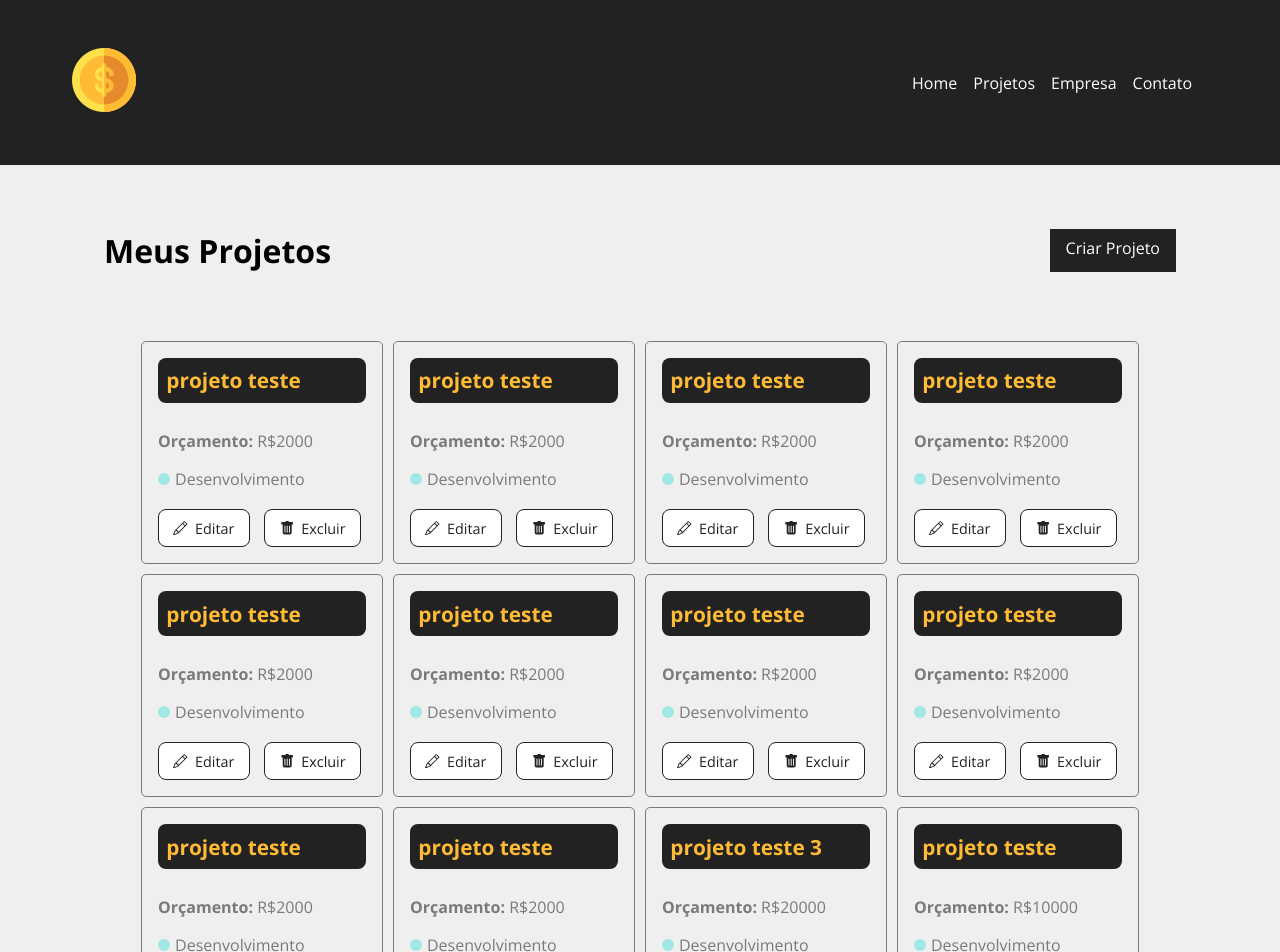
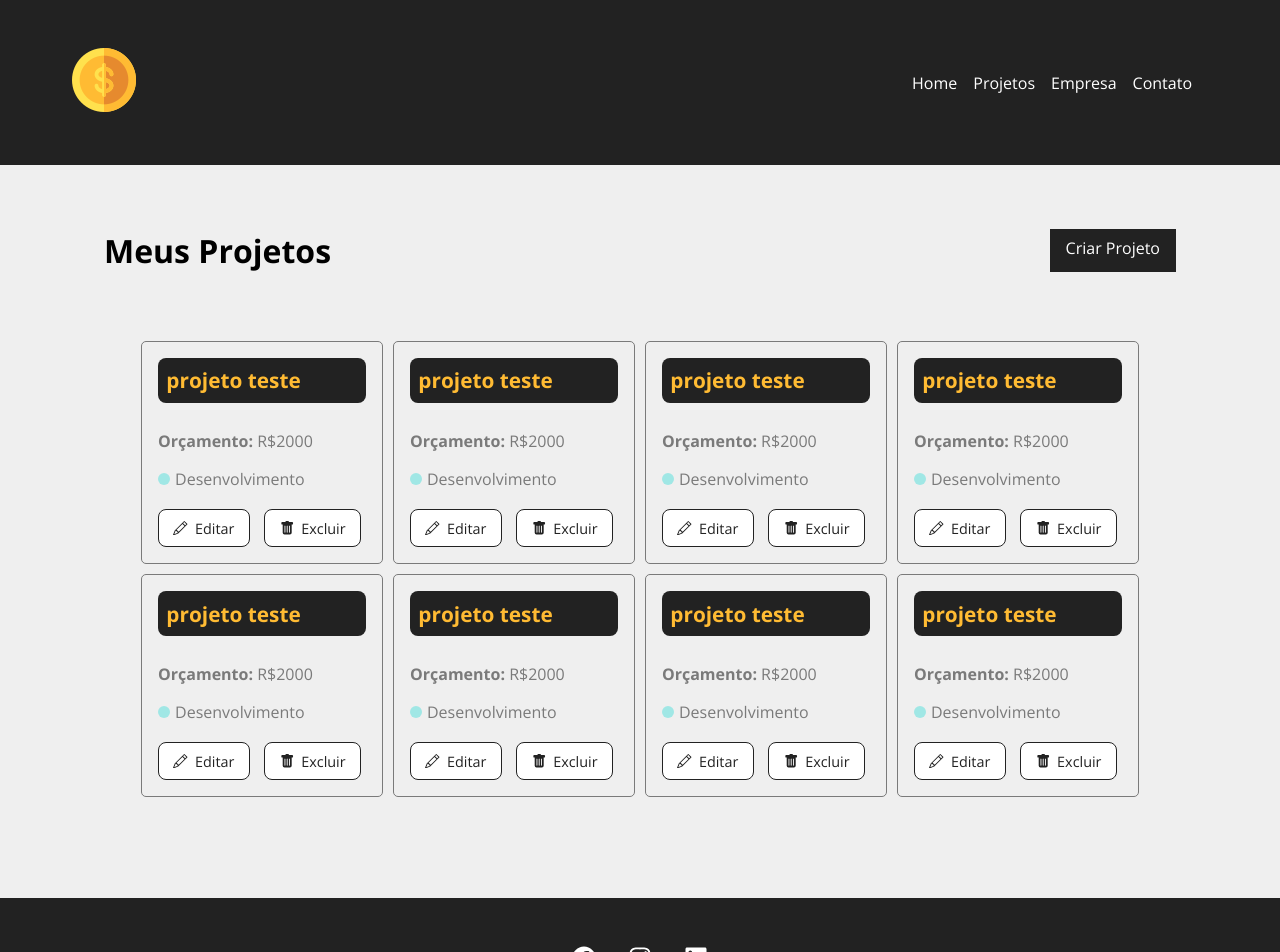
Before and after one commit to viniciuscastiliani/javascript, a React (Create React App) app in the folder curso-react-hora-de-codar/costs/: page /projects in a window 1280 px wide. Shown: the top 952 px of the page. Built offline with nearby package versions, Linux system fonts and the light colour scheme; data requests are answered from the project's data file; a web font is replaced by a local one.

Commit message:
Removendo projetos

```diff
--- a/curso-react-hora-de-codar/costs/db.json
+++ b/curso-react-hora-de-codar/costs/db.json
@@ -1,27 +1,5 @@
 {
   "projects": [
-    {
-      "name": "projeto teste",
-      "budget": "2000",
-      "category": {
-        "id": "2",
-        "name": "Desenvolvimento"
-      },
-      "cost": 0,
-      "services": [],
-      "id": "bJjnpA7faPw"
-    },
-    {
-      "name": "projeto teste",
-      "budget": "2000",
-      "category": {
-        "id": "2",
-        "name": "Desenvolvimento"
-      },
-      "cost": 0,
-      "services": [],
-      "id": "9U3nhMZASQc"
-    },
     {
       "name": "projeto teste",
       "budget": "2000",
@@ -109,39 +87,6 @@
       "cost": 0,
       "services": [],
       "id": "LxkceqWirRo"
-    },
-    {
-      "name": "projeto teste 3",
-      "budget": "20000",
-      "category": {
-        "id": "2",
-        "name": "Desenvolvimento"
-      },
-      "cost": 0,
-      "services": [],
-      "id": "cgklxb5I-co"
-    },
-    {
-      "name": "projeto teste",
-      "budget": "10000",
-      "category": {
-        "id": "2",
-        "name": "Desenvolvimento"
-      },
-      "cost": 0,
-      "services": [],
-      "id": "txsmxkwG8FE"
-    },
-    {
-      "name": "projeto teste",
-      "budget": "10000",
-      "category": {
-        "id": "2",
-        "name": "Desenvolvimento"
-      },
-      "cost": 0,
-      "services": [],
-      "id": "ifOSFNdmaKM"
     }
   ],
   "categories": [
--- a/curso-react-hora-de-codar/costs/src/components/pages/Projects.js
+++ b/curso-react-hora-de-codar/costs/src/components/pages/Projects.js
@@ -13,6 +13,7 @@ import styles from './Projects.module.css'
 function Projects() {
     const [projects, setProjects] = useState([])
     const [removeLoading, setRemoveLoading] = useState(false)
+    const [projectMessage, setProjectMessage] = useState('')
 
     const location = useLocation()
     let message = ''
@@ -40,6 +41,22 @@ function Projects() {
         )
     }, [])
 
+    function removeProject (id) {
+
+        fetch(`http://localhost:5000/projects/${id}`, {
+            method: 'DELETE',
+            headers: {
+                'Content-Type': 'application/json'
+            },
+            }).then(resp => resp.json)
+            .then(data => {
+                setProjects(projects.filter((project) => project.id !== id))
+                setProjectMessage('Projeto removido com sucesso!')
+            } )
+            .catch(err => console.log(err))
+        }
+
+
     return (
         <div className={styles.projectContainer}>
             <div className={styles.titleContainer}>
@@ -47,6 +64,7 @@ function Projects() {
                 <LinkButton to="/newproject" text="Criar Projeto" />
             </div>
             {message && <Message type="success" msg={message} />}
+            {projectMessage && <Message type="success" msg={projectMessage} />}
             <Container customClass="start">
                 {projects.length > 0 &&
                     projects.map((project) => (
@@ -56,6 +74,7 @@ function Projects() {
                             budget={project.budget}
                             category={project.category.name}
                             key={project.id}
+                            handleRemove={removeProject}
                         />
                     ))}
                 {!removeLoading && <Loading />}
--- a/curso-react-hora-de-codar/costs/src/components/projects/ProjectCard.js
+++ b/curso-react-hora-de-codar/costs/src/components/projects/ProjectCard.js
@@ -4,6 +4,12 @@ import styles from './ProjectCard.module.css'
 import { BsPencil, BsFillTrashFill } from 'react-icons/bs'
 
 function ProjectCard ({ id, name, budget, category, handleRemove }) {
+
+    const remove = (e) => {
+        e.preventDefault()
+        handleRemove(id)
+    }
+
     return(
         <div className={styles.projectCard}>
             <h4>{name}</h4>
@@ -19,7 +25,7 @@ function ProjectCard ({ id, name, budget, category, handleRemove }) {
                 <Link to="/">
                     <BsPencil /> Editar
                 </Link>
-                <button>
+                <button onClick={remove}>
                     <BsFillTrashFill /> Excluir
                 </button>
             </div>
```
